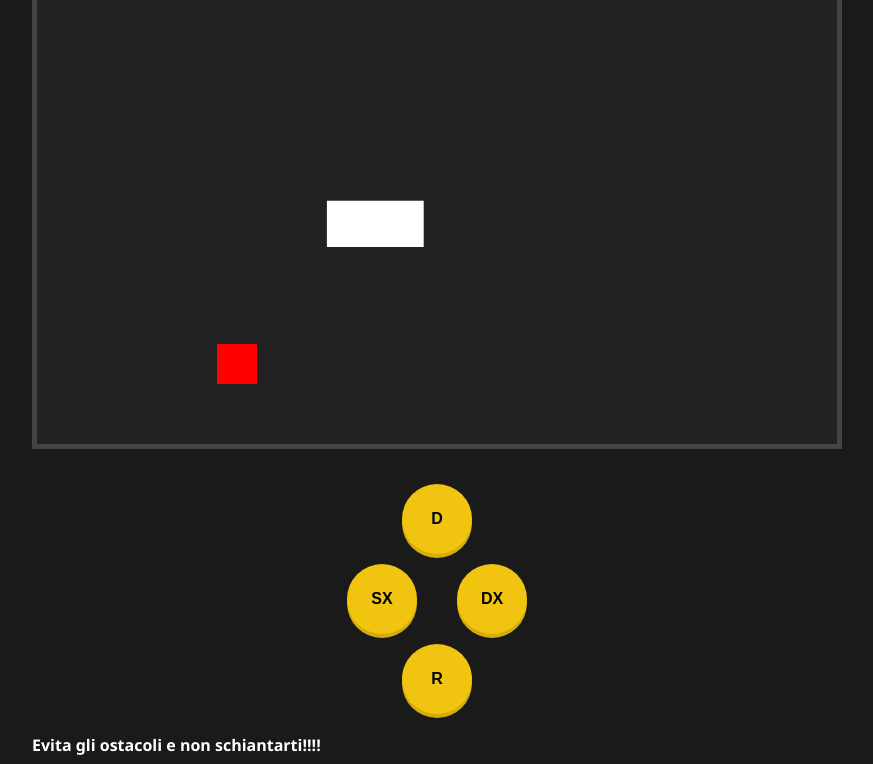
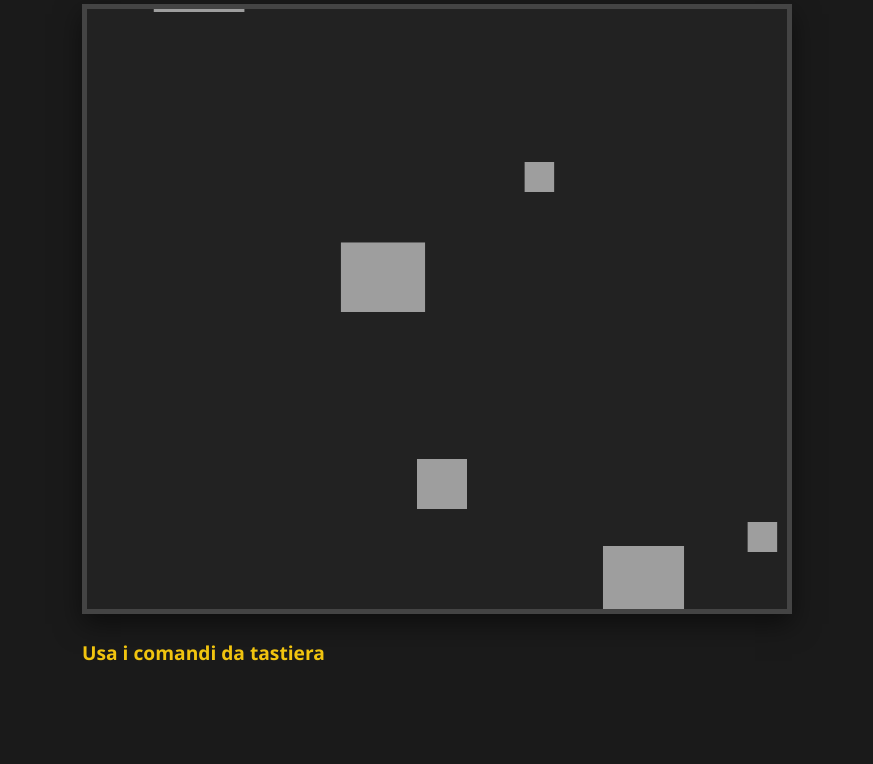
Before and after one commit to RusnatiAlessio24/Gioco, a plain HTML site: page index.html in a window 1280 px wide. Shown: the part 89-853 px from the top of the page, without its empty margins (203-1076 px from the left). After the commit the page ends 800 px from the top, so only its background shows below. Drawn offline with Linux system fonts and the light colour scheme.

Commit message:
Persone e Imnmagini

```diff
--- a/index.html
+++ b/index.html
@@ -2,24 +2,19 @@
 <html lang="it">
 <head>
     <meta charset="UTF-8">
-    <title>Bus Game - Touch Control</title>
+    <title>Bus Game - Sprite Edition</title>
     <link rel="stylesheet" href="styles.css">
 </head>
 <body>
     <div class="game-container">
-        <canvas id="gameCanvas" width="800" height="500"></canvas>
+        <div id="scoreBoard">Punti: <span id="score">0</span></div>
 
-        <div class="controls">
-            <button class="btn" id="up">D</button>
-            <div class="middle-row">
-                <button class="btn" id="left">SX</button>
-                <button class="btn" id="right">DX</button>
-            </div>
-            <button class="btn" id="down">R</button>
-        </div>
+        <canvas id="gameCanvas" width="700" height="600"></canvas>
 
-        <div id="status">Evita gli ostacoli e non schiantarti!!!!</div>
+        <div id="status">Usa i comandi da tastiera</div>
     </div>
+
+    <script src="sprite.js"></script>
     <script src="java.js"></script>
 </body>
 </html>
--- a/java.js
+++ b/java.js
@@ -4,9 +4,11 @@ const ctx = canvas.getContext("2d");
 // Stato del gioco
 let isGameOver = false;
 let obstacles = [];
+let people = [];
+let score = 0;
 let frameCount = 0;
 
-// Stato dei comandi (vale sia per tasti che per pulsanti)
+// Stato dei comandi da tastiera
 const keys = {
     up: false,
     down: false,
@@ -16,60 +18,99 @@ const keys = {
 
 // Configurazione Bus
 const bus = {
-    x: 180,
-    y: 400,
-    w: 40,
-    h: 40,
-    speed: 1 // Spostamento per ogni click
+    x: 330,
+    y: 450,
+    w: 50, // Ho ingrandito leggermente (da 40 a 50) per adattarsi meglio a un'immagine
+    h: 50
 };
 
-// Disegna il bus (Quadrato Rosso)
+// DISEGNA IL BUS (Usa l'immagine da Sprite.js)
 function drawBus() {
-    ctx.fillStyle = "red";
-    ctx.fillRect(bus.x, bus.y, bus.w, bus.h);
+    ctx.drawImage(busImage, bus.x, bus.y, bus.w, bus.h);
 }
 
-// Logica Ostacoli
+// Logica Ostacoli (Auto)
 function handleObstacles() {
-    // Crea un nuovo ostacolo ogni 100 frame
     if (frameCount % 100 === 0) {
-        // --- MODIFICA QUI PER DIMENSIONI DINAMICHE ---
-
-        // Genera una larghezza casuale tra 30 e 120 pixel
-        const randomW = Math.random() * (120 - 30) + 30;
-
-        // Genera un'altezza casuale tra 20 e 60 pixel
-        const randomH = Math.random() * (60 - 20) + 20;
-
-        // Genera una posizione X casuale assicurandosi che l'ostacolo non esca dal bordo destro
+        // Manteniamo le dimensioni dinamiche delle auto ostacolo
+        const randomW = Math.random() * (100 - 40) + 40;
+        const randomH = Math.random() * (80 - 50) + 50;
         const x = Math.random() * (canvas.width - randomW);
 
-        // Aggiungiamo l'ostacolo con le sue dimensioni uniche
         obstacles.push({
             x: x,
-            y: -randomH, // Parte appena sopra il canvas in base alla sua altezza
+            y: -randomH,
             w: randomW,
             h: randomH
         });
     }
 
-    ctx.fillStyle = "white";
     for (let i = 0; i < obstacles.length; i++) {
         let o = obstacles[i];
-        o.y += 3; // Velocità di scorrimento
+        o.y += 3;
 
-        // Disegna l'ostacolo usando le sue dimensioni dinamiche
-        ctx.fillRect(o.x, o.y, o.w, o.h);
+        // DISEGNA L'OSTACOLO (Usa l'immagine dell'auto da Sprite.js)
+        ctx.drawImage(obstacleImage, o.x, o.y, o.w, o.h);
 
-        // Controllo Collisione (resta invariato, ma usa le nuove w e h)
+        // Controllo Collisione
         if (bus.x < o.x + o.w && bus.x + bus.w > o.x &&
             bus.y < o.y + o.h && bus.y + bus.h > o.y) {
             isGameOver = true;
         }
     }
+
+    obstacles = obstacles.filter(o => o.y < canvas.height);
 }
 
-// --- CONTROLLI TASTIERA (WASD e Frecce) ---
+// Logica Persone (Passeggeri)
+function handlePeople() {
+    if (frameCount % 120 === 0) {
+        const size = 30; // Definiamo una larghezza/altezza fissa per l'immagine della persona
+        const radius = size / 2; // Ci serve ancora per il calcolo della collisione circolare
+        const x = Math.random() * (canvas.width - size);
+
+        people.push({
+            x: x,
+            y: -size,
+            w: size,
+            h: size,
+            r: radius // Raggio utile al calcolo matematico
+        });
+    }
+
+    for (let i = people.length - 1; i >= 0; i--) {
+        let p = people[i];
+        p.y += 3;
+
+        // DISEGNA LA PERSONA (Usa l'immagine da Sprite.js)
+        ctx.drawImage(personImage, p.x, p.y, p.w, p.h);
+
+        // Centro della persona per il calcolo della collisione precedente
+        let centerX = p.x + p.r;
+        let centerY = p.y + p.r;
+
+        // Controllo Collisione Bus -> Persona
+        let closestX = Math.max(bus.x, Math.min(centerX, bus.x + bus.w));
+        let closestY = Math.max(bus.y, Math.min(centerY, bus.y + bus.h));
+
+        let distanceX = centerX - closestX;
+        let distanceY = centerY - closestY;
+        let distanceSquared = (distanceX * distanceX) + (distanceY * distanceY);
+
+        if (distanceSquared < (p.r * p.r)) {
+            score++;
+            document.getElementById("score").innerText = score;
+            people.splice(i, 1);
+            continue;
+        }
+
+        if (p.y > canvas.height) {
+            people.splice(i, 1);
+        }
+    }
+}
+
+// --- COMANDI TASTIERA ---
 window.addEventListener("keydown", (e) => {
     const k = e.key.toLowerCase();
     if (k === "arrowup" || k === "w") keys.up = true;
@@ -86,31 +127,9 @@ window.addEventListener("keyup", (e) => {
     if (k === "arrowright" || k === "d") keys.right = false;
 });
 
-// --- CONTROLLI PULSANTI A SCHERMO ---
-const setupButton = (id, direction) => {
-    const btn = document.getElementById(id);
-
-    // Mouse
-    btn.addEventListener("mousedown", () => { keys[direction] = true; });
-    btn.addEventListener("mouseup", () => { keys[direction] = false; });
-    btn.addEventListener("mouseleave", () => { keys[direction] = false; });
-
-    // Touch (per smartphone)
-    btn.addEventListener("touchstart", (e) => {
-        e.preventDefault();
-        keys[direction] = true;
-    });
-    btn.addEventListener("touchend", () => { keys[direction] = false; });
-};
-
-setupButton("up", "up");
-setupButton("down", "down");
-setupButton("left", "left");
-setupButton("right", "right");
-
 // --- LOGICA DI MOVIMENTO FLUIDO ---
 function moveBus() {
-    const smoothSpeed = 5; // Regola questo valore per la velocità del bus
+    const smoothSpeed = 6; // Aumentata leggermente la velocità visto che il bus è più grande
 
     if (keys.up && bus.y > 0) bus.y -= smoothSpeed;
     if (keys.down && bus.y < canvas.height - bus.h) bus.y += smoothSpeed;
@@ -118,22 +137,23 @@ function moveBus() {
     if (keys.right && bus.x < canvas.width - bus.w) bus.x += smoothSpeed;
 }
 
-// Funzione principale di rendering
+// Loop Principale
 function gameLoop() {
     if (isGameOver) {
-        document.getElementById("status").innerText = "INCIDENTE! Dovevi girare lo scambio in Vittorio Veneto!!!";
+        document.getElementById("status").innerText = "Incidente!!!! Rinfresca la pagina per rigiocare.";
         return;
     }
 
     ctx.clearRect(0, 0, canvas.width, canvas.height);
 
-    moveBus(); // <--- IMPORTANTE
+    moveBus();
     drawBus();
     handleObstacles();
+    handlePeople();
 
     frameCount++;
     requestAnimationFrame(gameLoop);
 }
 
-// Avvio
+// Avvio del gioco
 gameLoop();
--- a/sprite.js
+++ b/sprite.js
@@ -1,14 +1,15 @@
-var running = [
+// Creazione degli oggetti immagine
+const busImage = new Image();
+const obstacleImage = new Image();
+const personImage = new Image();
 
-"https://i.ibb.co/bgsxt0Jh/Run-005.png",
-"https://i.ibb.co/SXqWk6wP/Run-006.png",
-"https://i.ibb.co/G4t5G9qD/Run-007.png",
-"https://i.ibb.co/0Vrn7sQX/Run-008.png",
-"https://i.ibb.co/Y7v5zpHr/Run-009.png",
-"https://i.ibb.co/20w4n5YZ/Run-000.png",
-"https://i.ibb.co/mCZgz1L6/Run-001.png",
-"https://i.ibb.co/8DVPxKKN/Run-002.png",
-"https://i.ibb.co/k6KSbn5C/Run-003.png",
-"https://i.ibb.co/7t4Q2gzf/Run-004.png",
+// --- INSERISCI QUI I TUOI LINK DI IMGBB ---
+// NOTA: Assicurati che i link finiscano con .png o .jpg (Link diretti)
+busImage.src = "https://i.ibb.co/8DmYw431/Gemini-Generated-Image-nd9v8qnd9v8qnd9v.png";
+obstacleImage.src = "https://i.ibb.co/G1v5QHc/png-clipart-car-car-sedan-car.png";
+personImage.src = "https://i.ibb.co/jPcrzHR3/pngtree-2d-cartoon-character-boy-vector-images-png-image-15201837.png";
 
-]
+// Gestione errori (opzionale, ti aiuta a capire se i link sono corretti nella console del browser)
+busImage.onerror = () => console.error("Errore nel caricamento dell'immagine del Bus");
+obstacleImage.onerror = () => console.error("Errore nel caricamento dell'immagine dell'Ostacolo");
+personImage.onerror = () => console.error("Errore nel caricamento dell'immagine della Persona");
--- a/styles.css
+++ b/styles.css
@@ -5,45 +5,35 @@ body {
     background-color: #1a1a1a;
     color: white;
     font-family: 'Segoe UI', Tahoma, Geneva, Verdana, sans-serif;
+    margin: 0;
+    padding: 20px;
+}
+
+/* Contatore Punti */
+#scoreBoard {
+    font-size: 2rem;
+    font-weight: bold;
+    margin-bottom: 10px;
+    background-color: #2c3e50;
+    padding: 10px 30px;
+    border-radius: 8px;
+    box-shadow: 0 4px rgba(0,0,0,0.3);
+    color: #2ecc71;
+}
+
+#score {
+    color: white;
 }
 
 canvas {
     border: 5px solid #444;
     background-color: #222;
-    margin-top: 20px;
-}
-
-.controls {
-    margin-top: 30px;
-    display: flex;
-    flex-direction: column;
-    align-items: center;
-}
-
-.middle-row {
-    display: flex;
-    gap: 40px; /* Spazio tra sinistra e destra */
-    margin: 10px 0;
-}
-
-.btn {
-    width: 70px;
-    height: 70px;
-    font-weight: bold;
-    font-size: 1rem;
-    background-color: #f1c40f; /* Giallo come i segnali stradali */
-    border: none;
-    border-radius: 50%; /* Pulsanti tondi */
-    cursor: pointer;
-    box-shadow: 0 4px #d4ac0d;
-}
-
-.btn:active {
-    box-shadow: 0 0 #d4ac0d;
-    transform: translateY(4px);
+    box-shadow: 0 10px 25px rgba(0,0,0,0.5);
 }
 
 #status {
     margin-top: 20px;
+    font-size: 1.2rem;
     font-weight: bold;
+    color: #f1c40f; /* Colore giallo per le istruzioni */
 }
```
